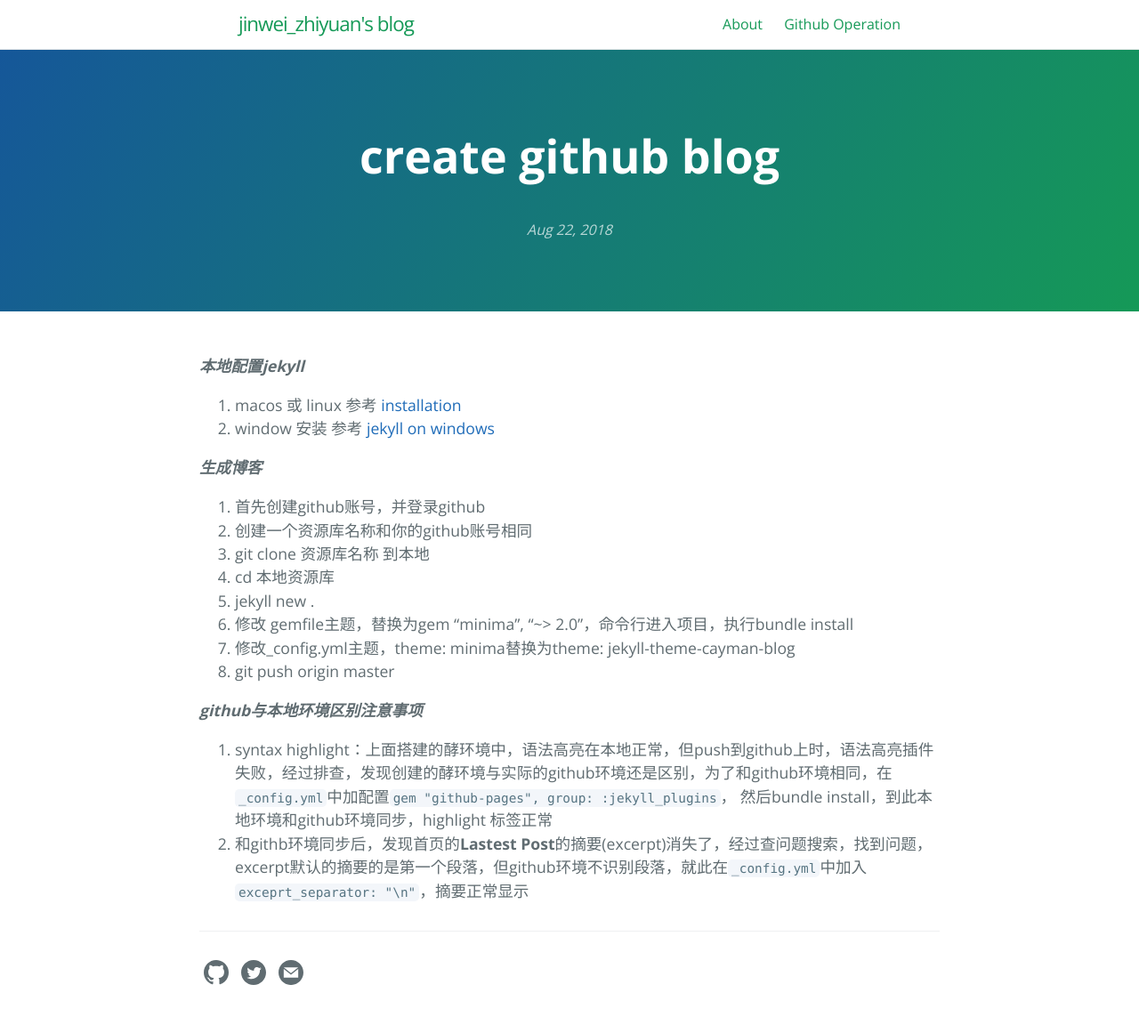
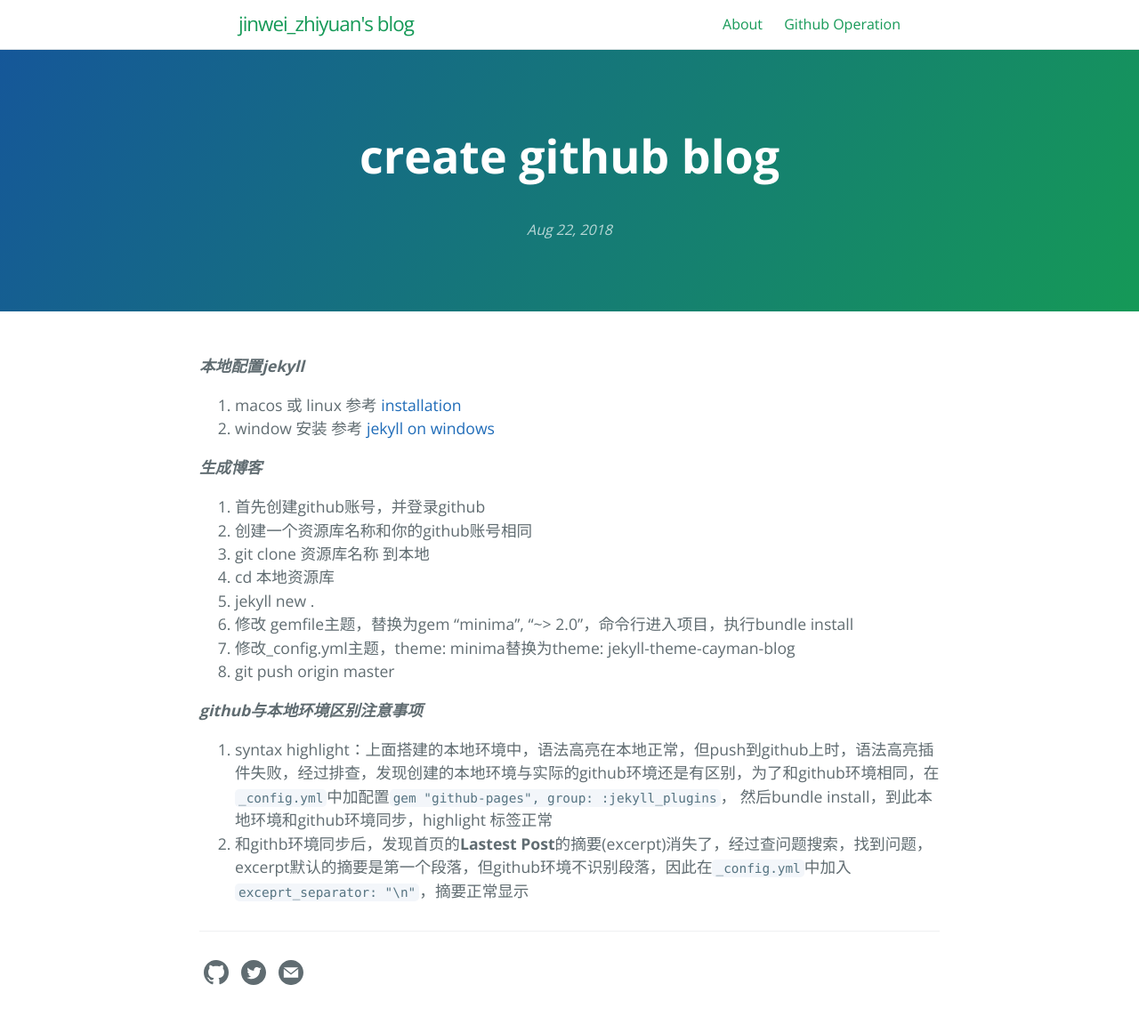
Before and after one commit to jinweizhiyuan/jinweizhiyuan.github.io, a Jekyll site: the page built from _posts/2018-08-22-create-github-blog.markdown, in a window 1280 px wide. Shown: the whole page at 89% size. Built offline with Jekyll 4.4.1, drawn with Linux system fonts in a browser that asks for light colours; comment, search, counter and statistics services are not loaded.

Commit message:
Update 2018-08-22-create-github-blog.markdown
校正文字

```diff
--- a/_posts/2018-08-22-create-github-blog.markdown
+++ b/_posts/2018-08-22-create-github-blog.markdown
@@ -20,5 +20,5 @@ categories: [github]
 8. git push origin master
 
 ***github与本地环境区别注意事项***
-1. syntax highlight：上面搭建的酵环境中，语法高亮在本地正常，但push到github上时，语法高亮插件失败，经过排查，发现创建的酵环境与实际的github环境还是区别，为了和github环境相同，在`_config.yml`中加配置`gem "github-pages", group: :jekyll_plugins`， 然后bundle install，到此本地环境和github环境同步，highlight 标签正常
-2. 和githb环境同步后，发现首页的**Lastest Post**的摘要(excerpt)消失了，经过查问题搜索，找到问题，excerpt默认的摘要的是第一个段落，但github环境不识别段落，就此在`_config.yml`中加入`exceprt_separator: "\n"`，摘要正常显示
+1. syntax highlight：上面搭建的本地环境中，语法高亮在本地正常，但push到github上时，语法高亮插件失败，经过排查，发现创建的本地环境与实际的github环境还是有区别，为了和github环境相同，在`_config.yml`中加配置`gem "github-pages", group: :jekyll_plugins`， 然后bundle install，到此本地环境和github环境同步，highlight 标签正常
+2. 和githb环境同步后，发现首页的**Lastest Post**的摘要(excerpt)消失了，经过查问题搜索，找到问题，excerpt默认的摘要是第一个段落，但github环境不识别段落，因此在`_config.yml`中加入`exceprt_separator: "\n"`，摘要正常显示
```
